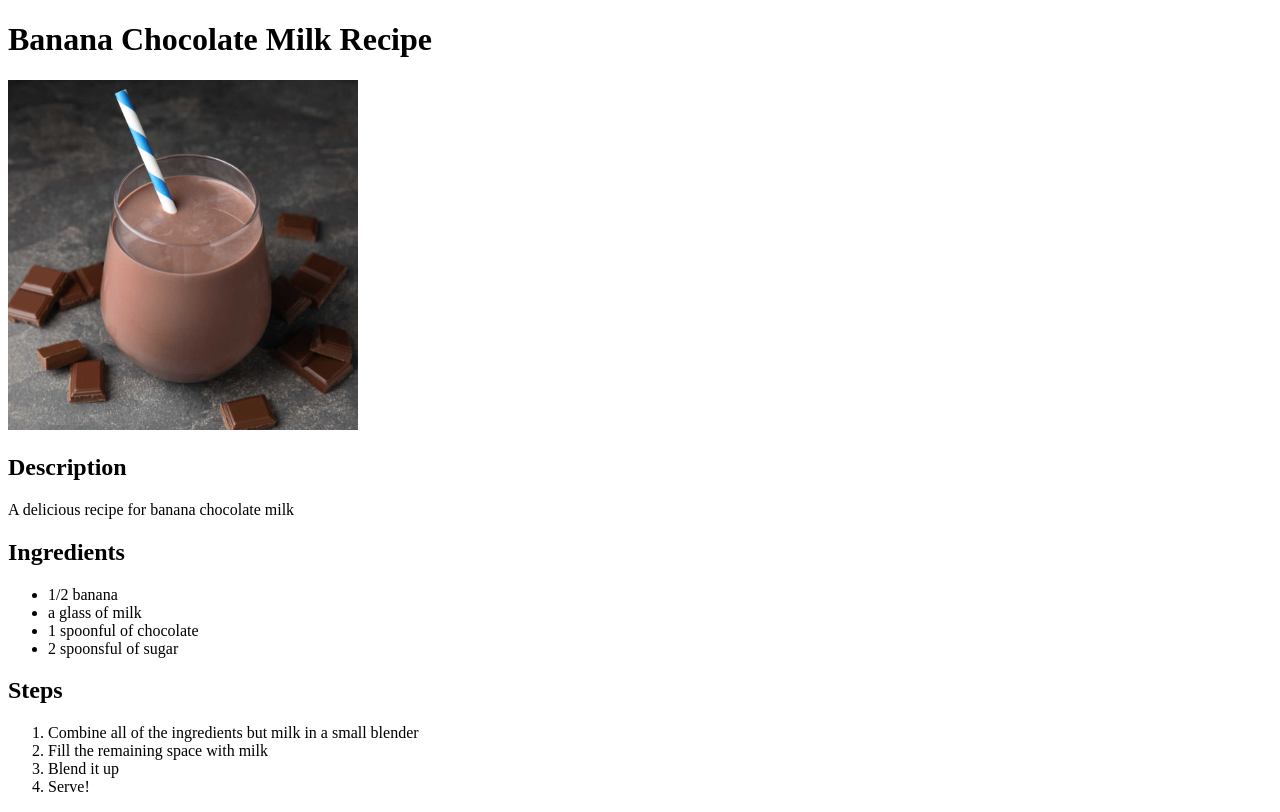
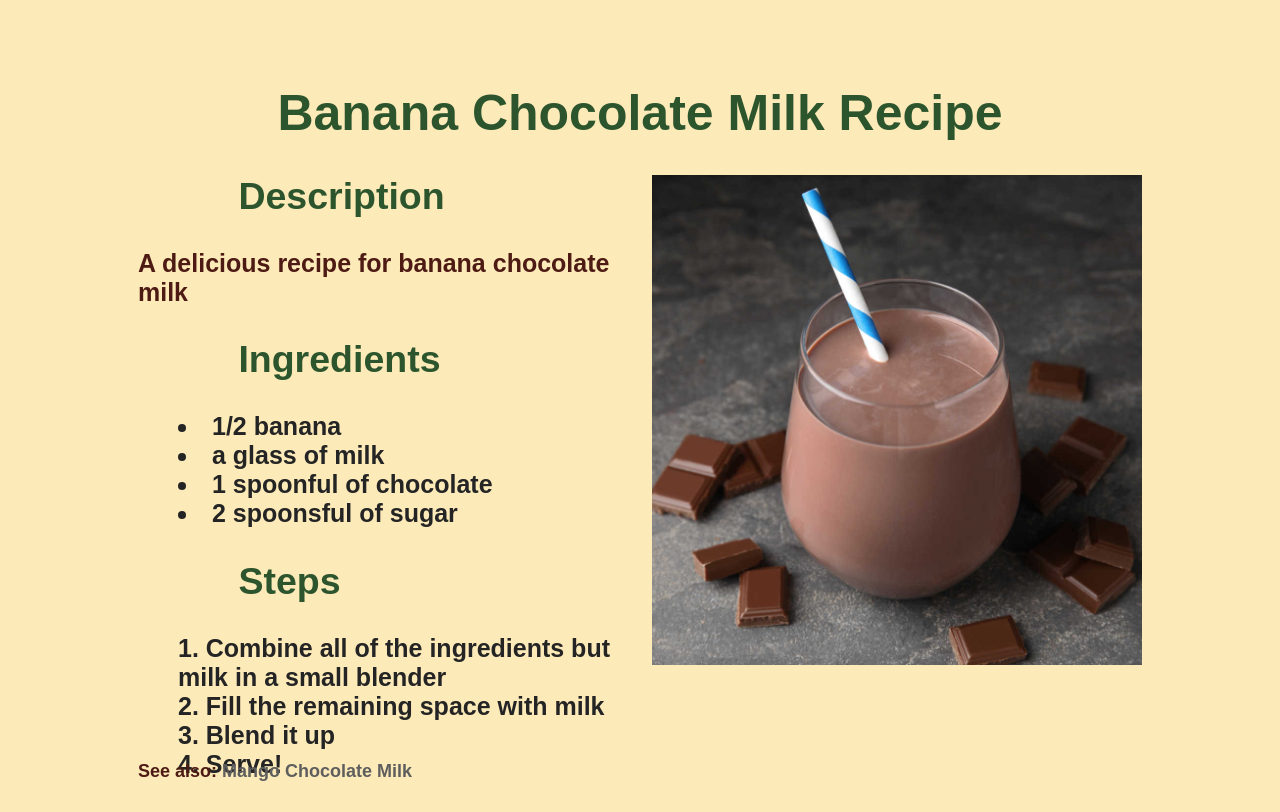
Before and after one commit to andrewklundtFT/recipes, a plain HTML site: page recipes/banana-chocolate-milk.html in a window 1280 px wide. Drawn offline with Linux system fonts and the light colour scheme.

Commit message:
Met the CSS requirements

```diff
--- a/recipes/banana-chocolate-milk.html
+++ b/recipes/banana-chocolate-milk.html
@@ -3,26 +3,28 @@
 <head>
     <meta charset="UTF-8">
     <meta name="viewport" content="width=device-width, initial-scale=1.0">
+    <link rel="stylesheet" href="styles.css">
     <title>Banana Chocolate Milk Recipe</title>
 </head>
 <body>
-    <h1>Banana Chocolate Milk Recipe</h1>
-    <img width="350" height="350" alt="A picture of banana chocolate milk." src="recipe images/banana-chocolate-milk.jpg">
-    <h2>Description</h2>
+    <h1 class="important">Banana Chocolate Milk Recipe</h1>
+    <img alt="A picture of banana chocolate milk." src="recipe images/banana-chocolate-milk.jpg">
+    <h2 class="important">Description</h2>
     <p>A delicious recipe for banana chocolate milk</p>
-    <h2>Ingredients</h2>
+    <h2 class="important">Ingredients</h2>
     <ul>
         <li>1/2 banana</li>
         <li>a glass of milk</li>
         <li>1 spoonful of chocolate</li>
         <li>2 spoonsful of sugar</li>
     </ul>
-    <h2>Steps</h2>
+    <h2 class="important">Steps</h2>
     <ol>
         <li>Combine all of the ingredients but milk in a small blender</li>
         <li>Fill the remaining space with milk</li>
         <li>Blend it up</li>
         <li>Serve!</li>
     </ol>
+    <p class="footnote">See also: <a href="mango-chocolate-milk.html">Mango Chocolate Milk</a></p>
 </body>
 </html>
--- a/recipes/styles.css
+++ b/recipes/styles.css
@@ -10,6 +10,8 @@ html {
 
 img {
     float: right;
+    width: 490px;
+    height:490px;
 }
 
 .important {
@@ -19,14 +21,35 @@ img {
 }
 
 h2.important {
-    text-indent: 10%
+    text-indent: 10%;
     text-align: left;
 }
 
 li {
     font-weight:bold;
+    list-style-position: inside;
 }
 
 a {
-    color:#111a31;
+    color:#5e5e5e;
 }
+
+p {
+    color:rgb(78, 27, 20);
+    font-weight: 550
+}
+
+.footnote {
+    position:fixed;
+    bottom:0;
+    font-size:18px
+}
+
+.footnote.important {
+    background-color: #fff8e3;
+    padding:6px
+}
+
+p a {
+    text-decoration: none;
+}
```
Also changed, not shown: index.html (+4 -3 lines), recipes/mango-chocolate-milk.html (+7 -5 lines), recipes/slime.html (+8 -5 lines).
